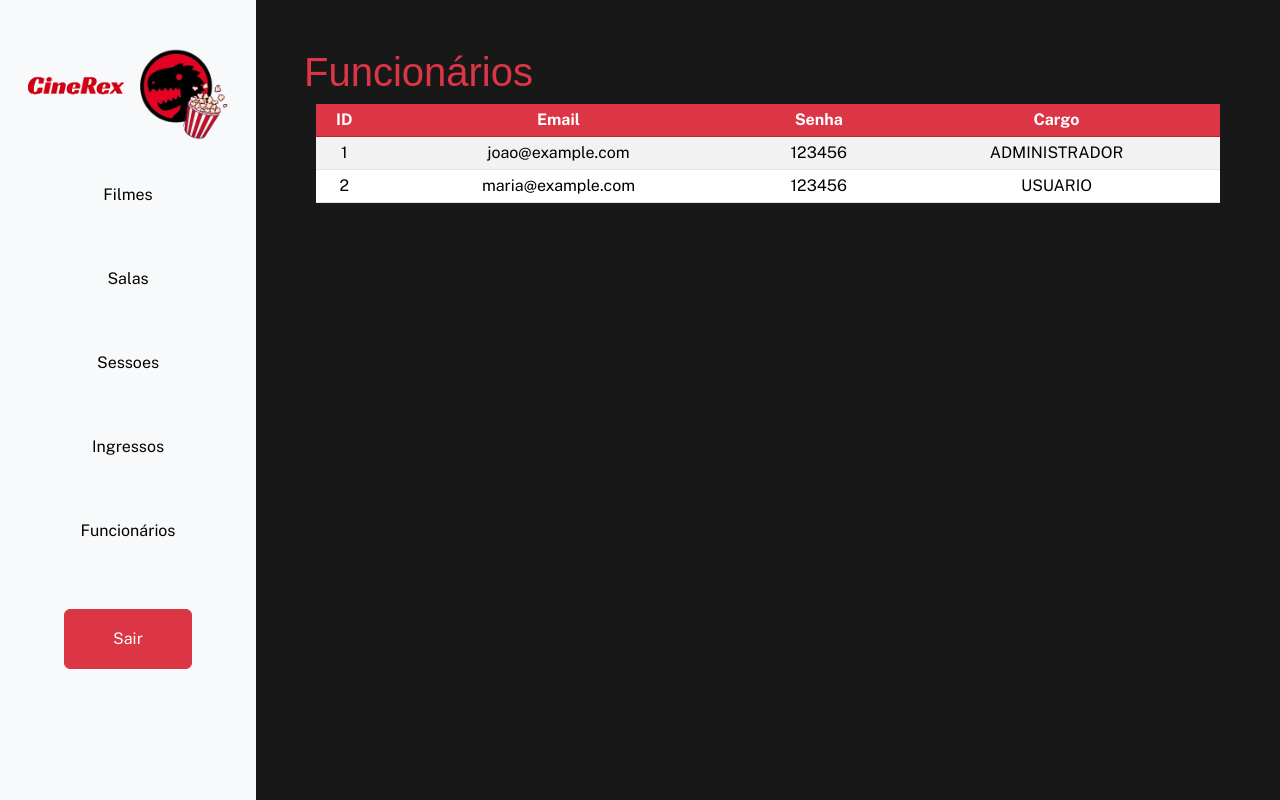
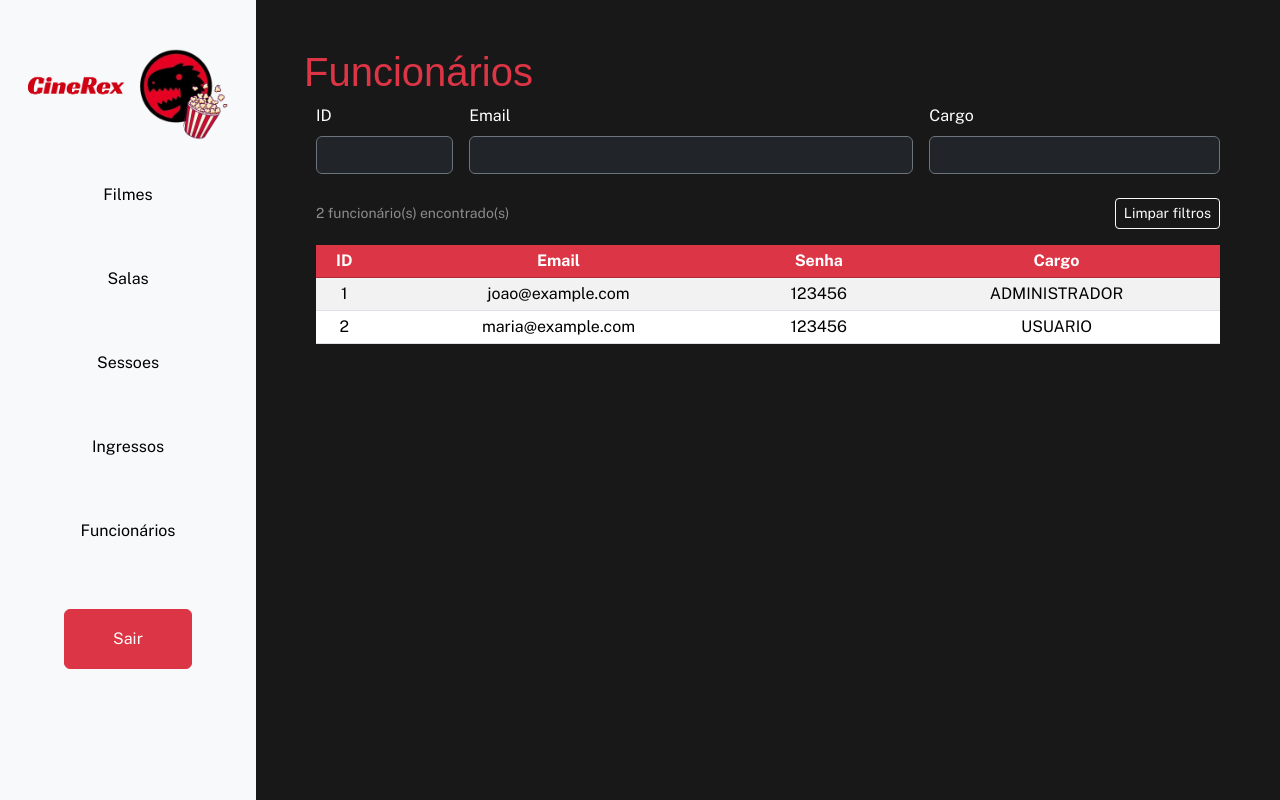
Before and after one commit to Acsaemilly/cinerex-frontend, a React (Vite) app: page /funcionarios in a window 1280 px wide. Built offline with nearby package versions, Linux system fonts and the light colour scheme; a web font is replaced by a local one.

Commit message:
altera FuncionarioPage para conter filtros

```diff
--- a/src/pages/FuncionarioPage.jsx
+++ b/src/pages/FuncionarioPage.jsx
@@ -1,23 +1,45 @@
+
 import SideBar from "../components/Sidebar.jsx";
-import { useNavigate } from "react-router";
 import { useState } from "react";
 import Table from "../components/TableFuncionario.jsx";
-
 
 const FUNCIONARIOS_INICIAIS = [
     { id: 1, email: 'joao@example.com', senha: '123456', cargo: 'ADMINISTRADOR' },
     { id: 2, email: 'maria@example.com', senha: '123456', cargo: 'USUARIO' },
-]
+];
 
 function FuncionarioPage() {
     const [funcionarios, setFuncionarios] = useState(FUNCIONARIOS_INICIAIS);
 
-    const onDelete = (indexParaRemover) => {
-        setFuncionarios((funcionariosAtuais) =>
-            funcionariosAtuais.filter((_, index) =>
-                index !== indexParaRemover
-            )
+    // Filtros
+    const [id, setId] = useState("");
+    const [email, setEmail] = useState("");
+    const [cargo, setCargo] = useState("");
+
+    // Filtragem dos funcionários
+    const funcionariosFiltrados = funcionarios.filter((funcionario) => {
+
+        const correspondeId =
+            funcionario.id.toString().includes(id);
+
+        const correspondeEmail =
+            funcionario.email.toLowerCase().includes(email.toLowerCase());
+
+        const correspondeCargo =
+            funcionario.cargo.toLowerCase().includes(cargo.toLowerCase());
+
+        return (
+            correspondeId &&
+            correspondeEmail &&
+            correspondeCargo
         );
+    });
+
+    // Limpar filtros
+    const limparFiltros = () => {
+        setId("");
+        setEmail("");
+        setCargo("");
     };
 
     return (
@@ -28,14 +50,79 @@ function FuncionarioPage() {
             <SideBar />
 
             <main className="flex-grow-1 p-4 p-lg-5">
+
                 <div className="d-flex w-100 justify-content-between align-items-center">
                     <h1 className="text-danger font-poetsen">Funcionários</h1>
                 </div>
+
                 <div className="container-fluid">
-                    <Table
-                        usuarios={funcionarios}
-                        onDelete={onDelete}
-                    />
+
+                    {/* Filtros */}
+                    <div className="row g-3 mb-4">
+
+                        <div className="col-md-2">
+                            <label className="form-label text-white">
+                                ID
+                            </label>
+
+                            <input
+                                type="text"
+                                className="form-control bg-dark text-white border-secondary"
+                                placeholder="ID do funcionário"
+                                value={id}
+                                onChange={(e) => setId(e.target.value)}
+                            />
+                        </div>
+
+                        <div className="col-md-6">
+                            <label className="form-label text-white">
+                                Email
+                            </label>
+
+                            <input
+                                type="text"
+                                className="form-control bg-dark text-white border-secondary"
+                                placeholder="Email do funcionário"
+                                value={email}
+                                onChange={(e) => setEmail(e.target.value)}
+                            />
+                        </div>
+
+                        <div className="col-md-4">
+                            <label className="form-label text-white">
+                                Cargo
+                            </label>
+
+                            <input
+                                type="text"
+                                className="form-control bg-dark text-white border-secondary"
+                                placeholder="Cargo do funcionário"
+                                value={cargo}
+                                onChange={(e) => setCargo(e.target.value)}
+                            />
+                        </div>
+
+                    </div>
+
+                    {/* Limpar filtros e quantidade */}
+                    <div className="d-flex justify-content-between align-items-center mb-3">
+
+                        <small className="text-white-50">
+                            {funcionariosFiltrados.length} funcionário(s) encontrado(s)
+                        </small>
+
+                        <button
+                            className="btn btn-outline-light btn-sm"
+                            onClick={limparFiltros}
+                        >
+                            Limpar filtros
+                        </button>
+
+                    </div>
+
+                    {/* Tabela */}
+                    <Table usuarios={funcionariosFiltrados} />
+
                 </div>
             </main>
         </div>
```
Also changed, not shown: src/components/IngressoModal.jsx (added).
